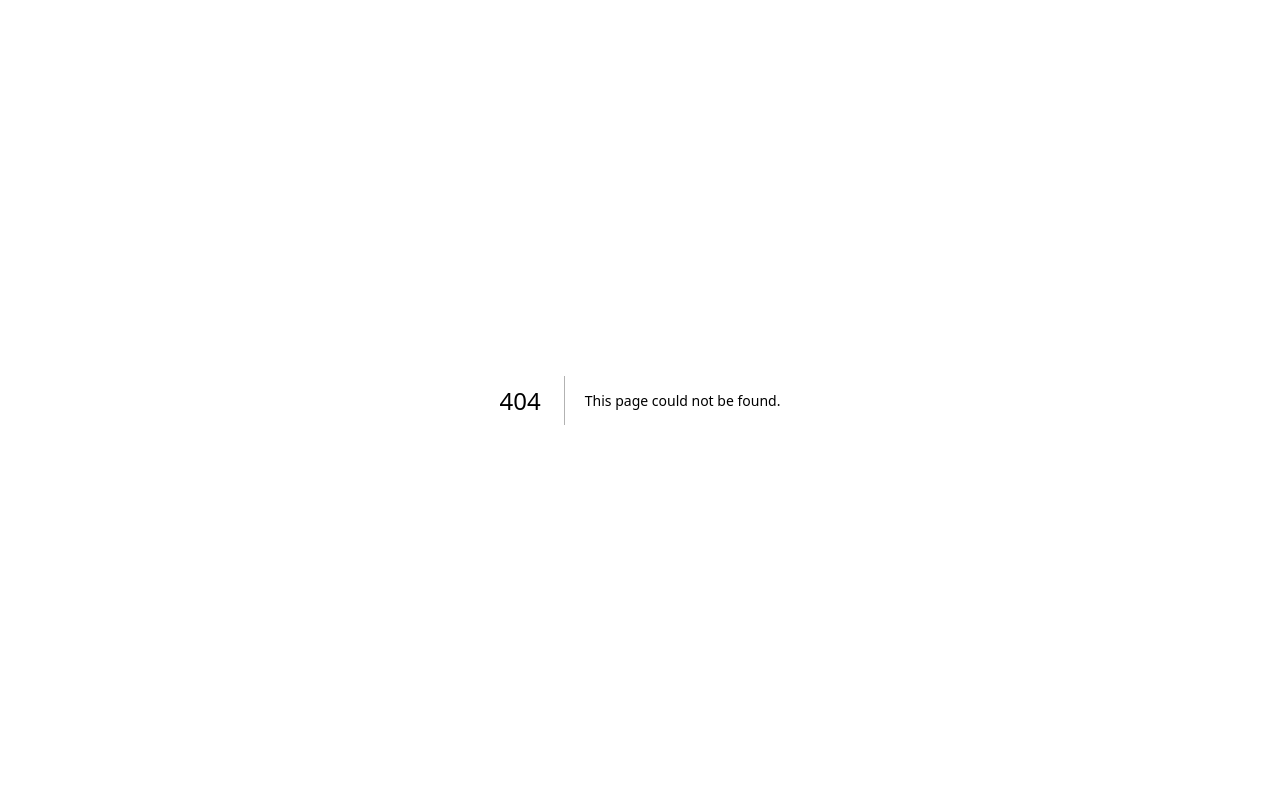
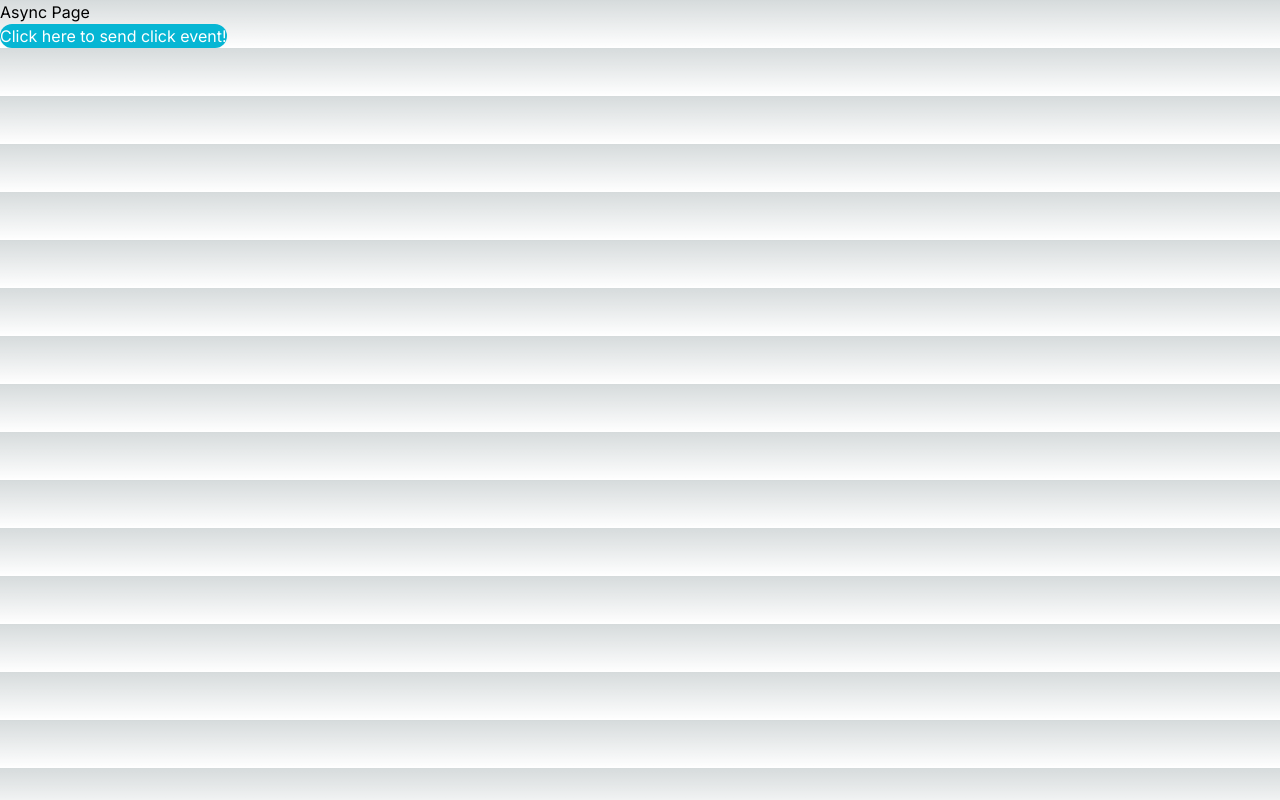
Before and after one commit to arvinsim/frontend-analytics-library-explore, a Next.js app: page /emitter in a window 1280 px wide. Before the commit this address had no page. Built offline with nearby package versions, Linux system fonts and the light colour scheme.

Commit message:
Add page for testing event emitters

```diff
--- /dev/null
+++ b/src/app/emitter/page.tsx
@@ -0,0 +1,20 @@
+'use client';
+
+import React from 'react'
+
+function Page() {
+
+    const onClick = async (e: React.MouseEvent<HTMLButtonElement, MouseEvent>) => {
+    }
+
+    return (
+        <div>
+        <h1>Async Page</h1>
+        <div>
+            <button onClick={onClick} className='rounded-full bg-cyan-500 text-white'>Click here to send click event!</button>
+        </div>
+        </div>
+    )
+}
+
+export default Page
```
